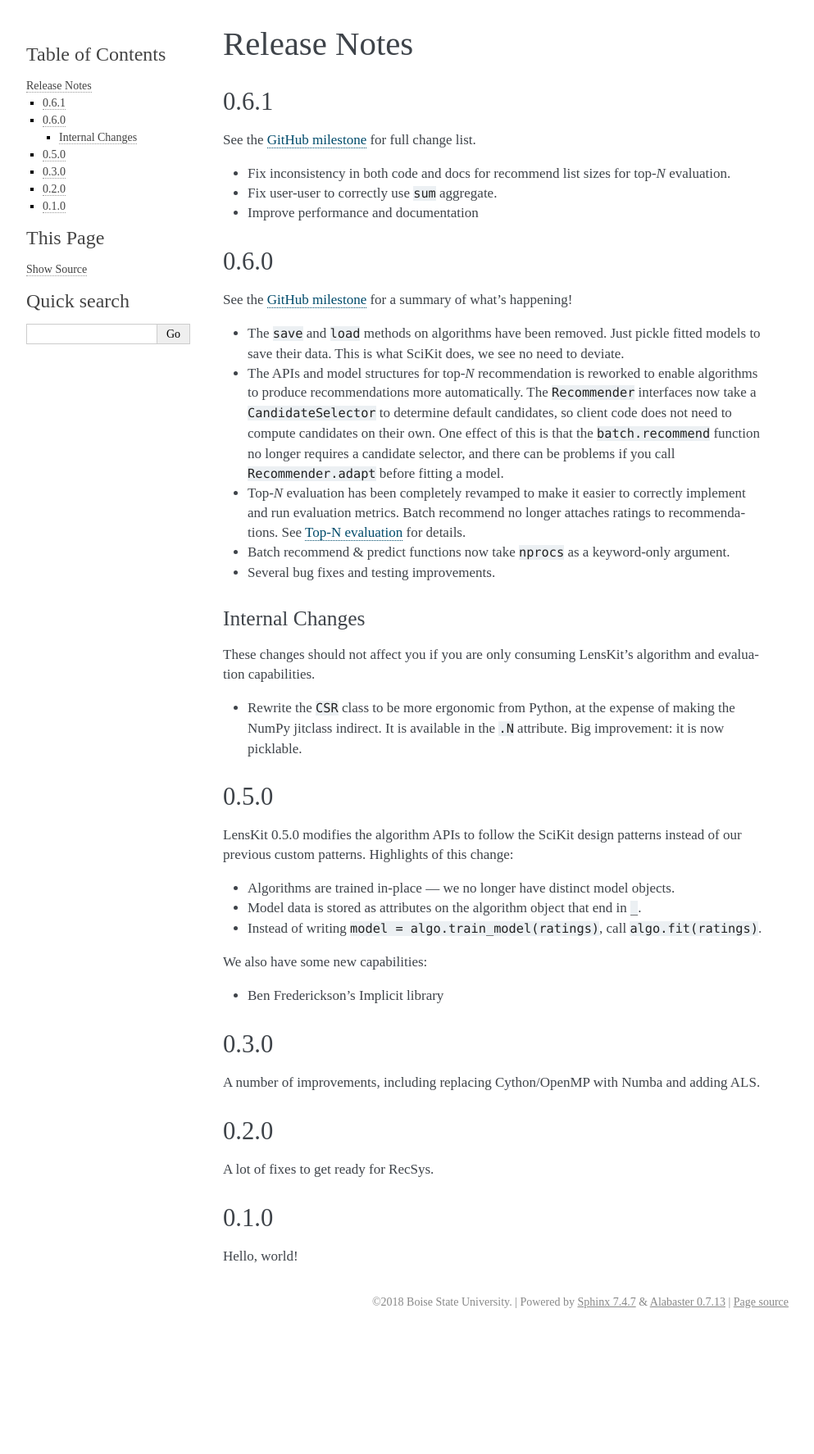
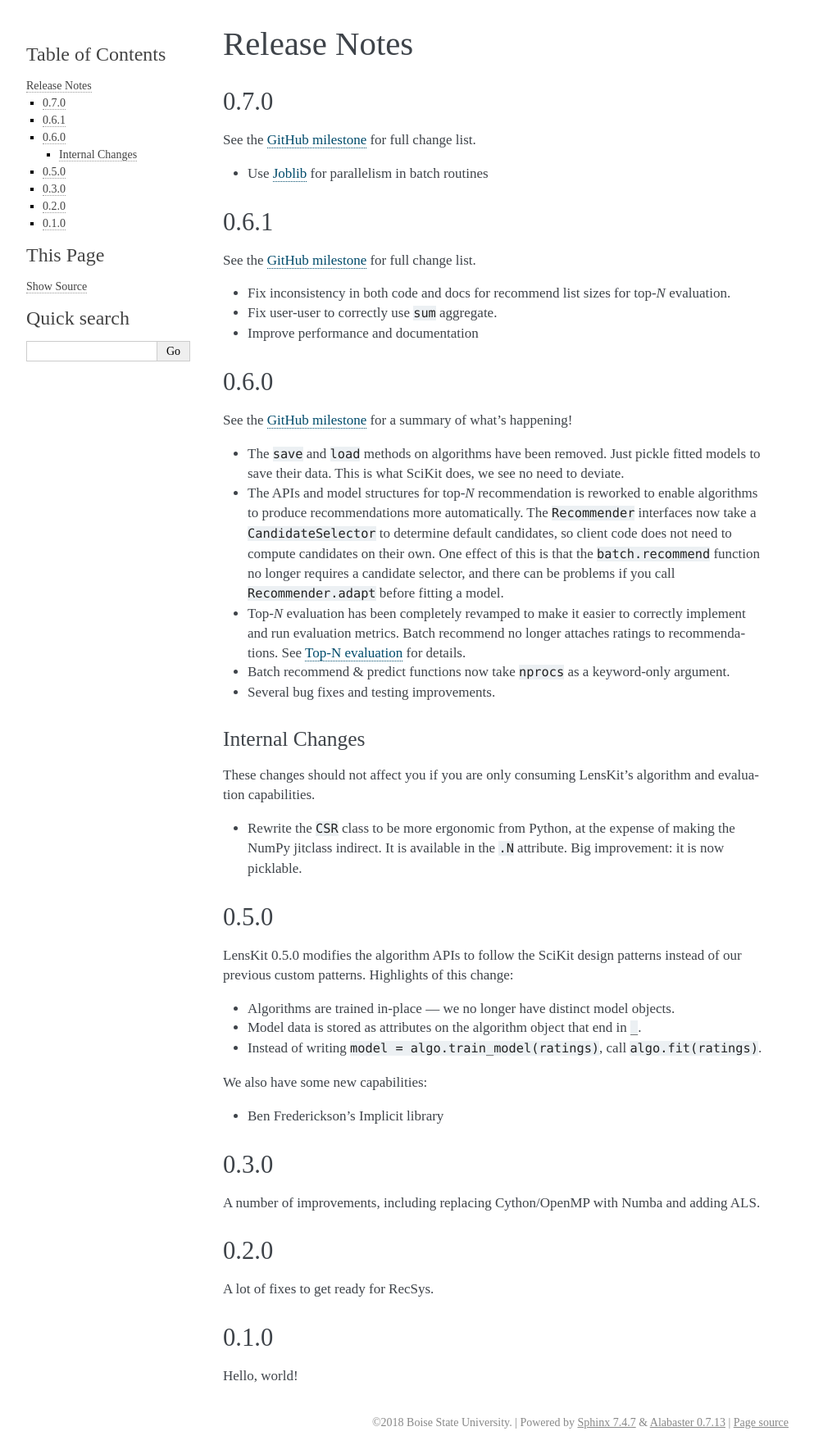
Before and after one commit to lenskit/lkpy, a Sphinx documentation site: the page built from doc/releases.md, in a window 1280 px wide. Shown: the whole page at 82% size, without its empty margins (148-1141 px from the left). Built offline with Sphinx 7.4.7, drawn with Linux system fonts in a browser that asks for light colours; before the commit the page ends 1627 px from its top, so only the background shows below that.

Commit message:
joblib release note

```diff
--- a/doc/releases.md
+++ b/doc/releases.md
@@ -1,4 +1,13 @@
 # Release Notes
+
+## 0.7.0
+
+See the [GitHub milestone](https://github.com/lenskit/lkpy/milestone/3) for full change list.
+
+- Use [Joblib][] for parallelism in batch routines
+
+[Joblib]: https://joblib.readthedocs.io
+
 
 ## 0.6.1
 
```
